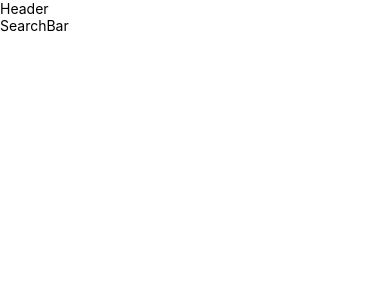
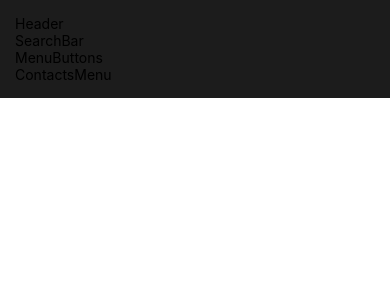
Before and after one commit to Netsujr/zoom-clone, a React Native app: screen / in a window 390 px wide. Shown: the top 300 px of the page. Built offline with nearby package versions, Linux system fonts and the light colour scheme.

Commit message:
added icons, header, menu buttons

```diff
--- /dev/null
+++ b/components/ContactsMenu.js
@@ -0,0 +1,13 @@
+import React from 'react';
+import { View, Text } from 'react-native';
+
+
+const ContactsMenu = () => {
+  return (
+    <View>
+      <Text>ContactsMenu</Text>
+    </View>
+  );
+};
+
+export default ContactsMenu;
--- a/components/Header.js
+++ b/components/Header.js
@@ -1,5 +1,5 @@
 import React from 'react';
-import { View, Text } from 'react-native';
+import { View, Text, StyleSheet } from 'react-native';
 
 
 const Header = () => {
@@ -11,3 +11,5 @@ const Header = () => {
 };
 
 export default Header;
+
+const styles = StyleSheet.create;
--- /dev/null
+++ b/components/MenuButtons.js
@@ -0,0 +1,13 @@
+import React from 'react';
+import { View, Text } from 'react-native';
+
+
+const MenuButtons = () => {
+  return (
+    <View>
+      <Text>MenuButtons</Text>
+    </View>
+  );
+};
+
+export default MenuButtons;
--- a/package.json
+++ b/package.json
@@ -15,6 +15,7 @@
     "react": "17.0.1",
     "react-dom": "17.0.1",
     "react-native": "0.64.3",
+    "react-native-vector-icons": "^9.0.0",
     "react-native-web": "^0.17.5"
   },
   "devDependencies": {
--- a/screens/Home.js
+++ b/screens/Home.js
@@ -1,17 +1,30 @@
 import React from 'react';
-import { View, SafeAreaView, Text } from 'react-native';
+import { View, SafeAreaView, StyleSheet } from 'react-native';
 import Header from '../components/Header';
 import SearchBar from '../components/SearchBar';
+import MenuButtons from '../components/MenuButtons';
+import ContactsMenu from '../components/ContactsMenu';
 
-function Home() {
+const Home = () => {
   return (
-    <View>
-      <SafeAreaView>
+    <View style={styles.container}>
+      {/* inline styling */}
+      <SafeAreaView style={{ height: '100%'}}>
         <Header />
         <SearchBar />
+        <MenuButtons />
+        <ContactsMenu />
       </SafeAreaView>
     </View>
   );
 }
 
 export default Home
+
+const styles = StyleSheet.create({
+  container: {
+    backgroundColor: "#1c1c1c",
+    padding: 15,
+
+  }
+});
```
Also changed, not shown: 1 other file (tests, documents, lock files or other folders).
